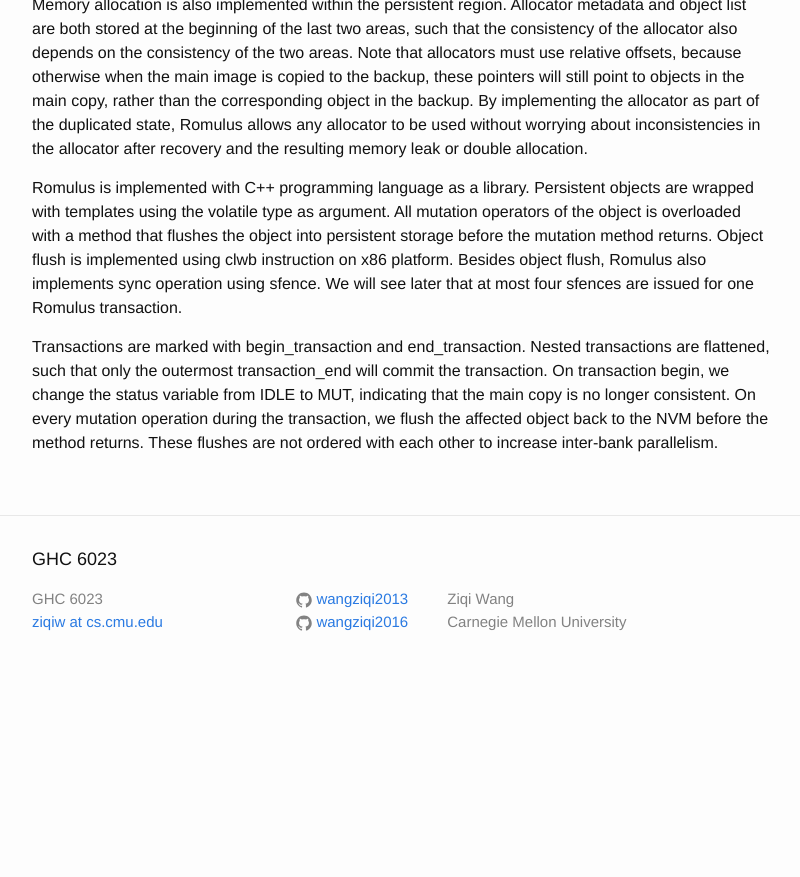
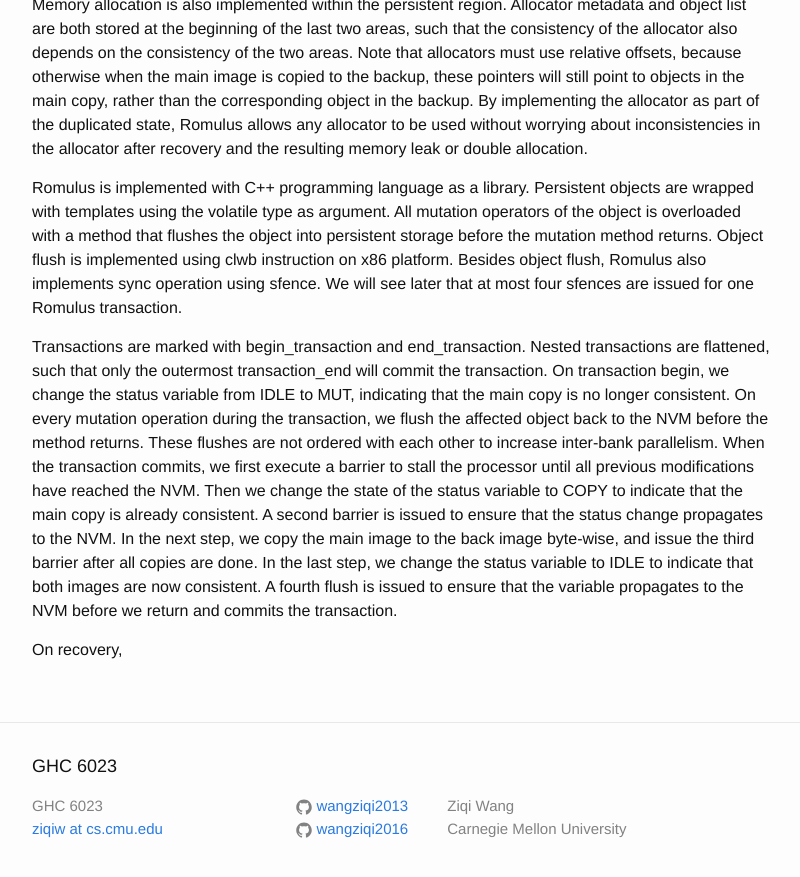
Before and after one commit to wangziqi2013/wangziqi2013.github.io, a Jekyll site: the page built from _posts/2020-01-19-romulus.markdown, in a window 1280 px wide and 900 px high, scrolled down 1177 px. Shown: the top 877 px of the window, without its empty margins (238-1038 px from the left). Built offline with Jekyll 4.4.1, drawn with Linux system fonts in a browser that asks for light colours; before the commit the page ends 1870 px from its top, so only the background shows below that.

Commit message:
Finish txn

```diff
--- a/_posts/2020-01-19-romulus.markdown
+++ b/_posts/2020-01-19-romulus.markdown
@@ -55,4 +55,11 @@ Transactions are marked with begin\_transaction and end\_transaction. Nested tra
 the outermost transaction\_end will commit the transaction. On transaction begin, we change the status variable from IDLE
 to MUT, indicating that the main copy is no longer consistent. On every mutation operation during the transaction, we
 flush the affected object back to the NVM before the method returns. These flushes are not ordered with each other to
-increase inter-bank parallelism.
+increase inter-bank parallelism. When the transaction commits, we first execute a barrier to stall the processor until
+all previous modifications have reached the NVM. Then we change the state of the status variable to COPY to indicate
+that the main copy is already consistent. A second barrier is issued to ensure that the status change propagates to
+the NVM. In the next step, we copy the main image to the back image byte-wise, and issue the third barrier after all
+copies are done. In the last step, we change the status variable to IDLE to indicate that both images are now consistent.
+A fourth flush is issued to ensure that the variable propagates to the NVM before we return and commits the transaction.
+
+On recovery,
```
